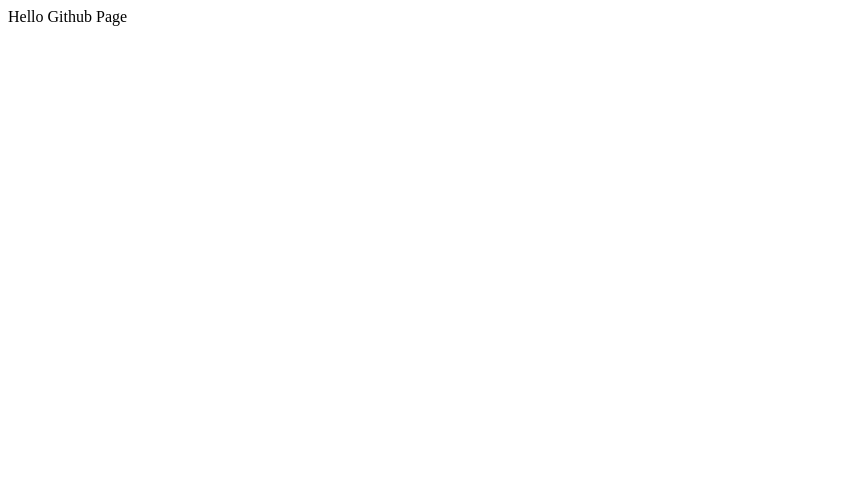
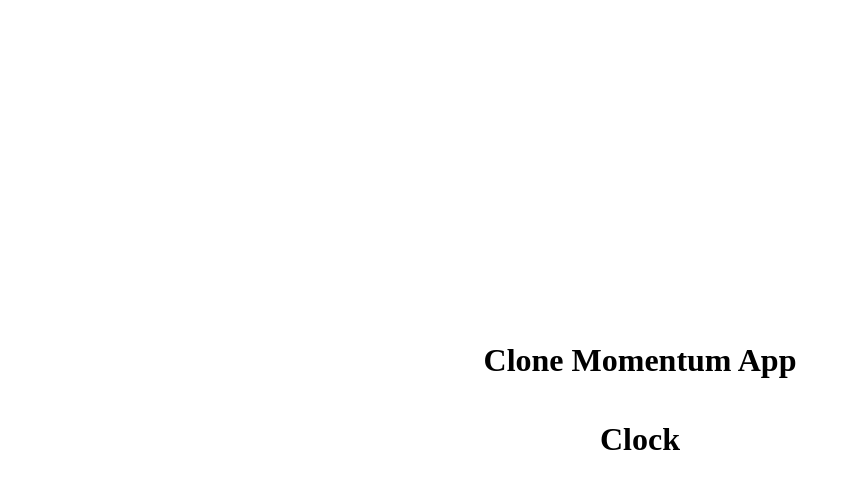
Before and after one commit to abyssquest/clone_momentum, a plain HTML site: page index.html in a window 1280 px wide. Shown: the whole page, without its empty margins (0-851 px from the left). Drawn offline with Linux system fonts and the light colour scheme.

Commit message:
Build: create css, js file and link in html

```diff
--- /dev/null
+++ b/css/style.css
@@ -0,0 +1,9 @@
+body {
+	margin: 0;
+	width: 100%;
+	height: 100vh;
+	display: flex;
+	flex-direction: column;
+	justify-content: center;
+	align-items: center;
+}
--- a/index.html
+++ b/index.html
@@ -5,8 +5,24 @@
 		<meta http-equiv="X-UA-Compatible" content="IE=edge" />
 		<meta name="viewport" content="width=device-width, initial-scale=1.0" />
 		<title>Document</title>
+		<link type="text/css" rel="stylesheet" href="css/style.css" />
+		<script defer type="text/javascript" src="js/clock.js"></script>
+		<script defer type="text/javascript" src="js/sign.js"></script>
+		<script defer type="text/javascript" src="js/todo.js"></script>
+		<script defer type="text/javascript" src="js/background.js"></script>
+		<script defer type="text/javascript" src="js/geolocation.js"></script>
 	</head>
 	<body>
-		Hello Github Page
+		<h1>Clone Momentum App</h1>
+		<h1>Clock</h1>
+
+		<!--
+			Todo
+			1. 실시간 시계
+			2. 로컬 스토리지를 사용한 로그인
+			3. 로컬 스토리지를 사용한 투두리스트
+			4. 랜덤 배경 이미지
+			5. 날씨와 위치 (geolocation)
+		 -->
 	</body>
 </html>
```
Also changed, not shown: js/background.js (added), js/clock.js (added), js/geolocation.js (added), js/sign.js (added), js/todo.js (added).
